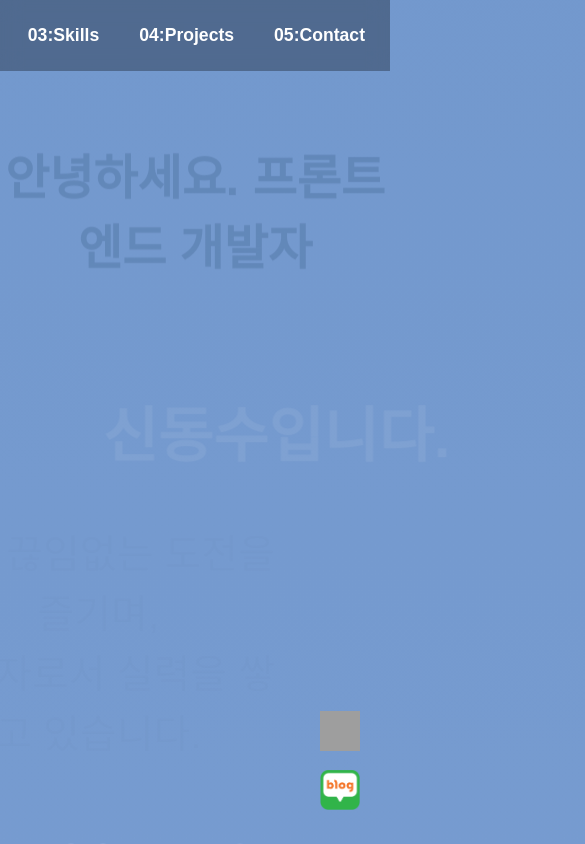
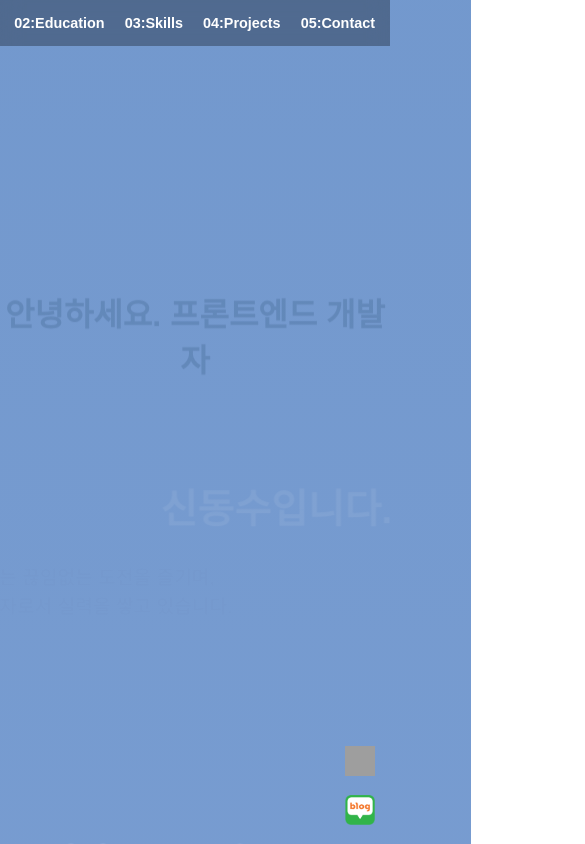
Before and after one commit to Dongsusin/my-portfolio, a React (Vite) app: page / in a window 390 px wide. Shown: the top 844 px of the page, 585 px wide, since content can reach past the window. Built offline with nearby package versions, Linux system fonts and the light colour scheme; grey boxes are pictures that could not be loaded.

Commit message:
모바일 css추가

```diff
--- a/src/App.css
+++ b/src/App.css
@@ -526,3 +526,106 @@ body {
   color: #1572b6;
   border-bottom: 2px solid #1572b6;
 }
+
+/* 모바일 대응용 미디어 쿼리 */
+@media screen and (max-width: 768px) {
+  .custom-nav {
+    gap: 20px;
+    padding: 15px;
+    font-size: 0.9rem;
+  }
+
+  .intro-section h1 {
+    font-size: 2rem;
+  }
+
+  .intro-section h2 {
+    font-size: 2.5rem;
+  }
+
+  .intro-section p {
+    font-size: 1.2rem;
+  }
+
+  .certificate-section {
+    width: 90%;
+    height: auto;
+    padding: 40px 20px;
+    margin: 40px auto;
+    border-radius: 20px;
+  }
+
+  .certificate-section h2 {
+    font-size: 1.8rem;
+  }
+
+  .project-card-background {
+    flex-direction: column;
+    width: 100%;
+    height: auto;
+  }
+
+  .project-info-overlay {
+    width: 100%;
+    border-left: none;
+    border-top: 3px solid #ffca28;
+    padding: 20px;
+    height: auto;
+  }
+
+  .project-info-overlay h3 {
+    font-size: 1.3rem;
+  }
+
+  .project-info-overlay p {
+    font-size: 0.9rem;
+  }
+
+  .project-info-overlay .tech-stack {
+    flex-wrap: wrap;
+  }
+
+  .thank-you-section h1 {
+    font-size: 3rem;
+  }
+
+  .thank-you-section h1::after {
+    font-size: 1.2rem;
+  }
+
+  .thank-you-section p {
+    font-size: 1rem;
+  }
+
+  .skill-list {
+    gap: 12px;
+  }
+
+  .skill-item {
+    width: 70px;
+    height: 70px;
+    padding: 5px;
+  }
+
+  .skill-item span {
+    font-size: 0.75rem;
+  }
+
+  .side-social-bar {
+    right: 15px;
+    bottom: 15px;
+  }
+
+  .side-social-bar a img {
+    width: 30px;
+    height: 30px;
+  }
+
+  .project-section {
+    padding: 40px 10px;
+  }
+
+  .section-title {
+    font-size: 2rem;
+  }
+}
```
